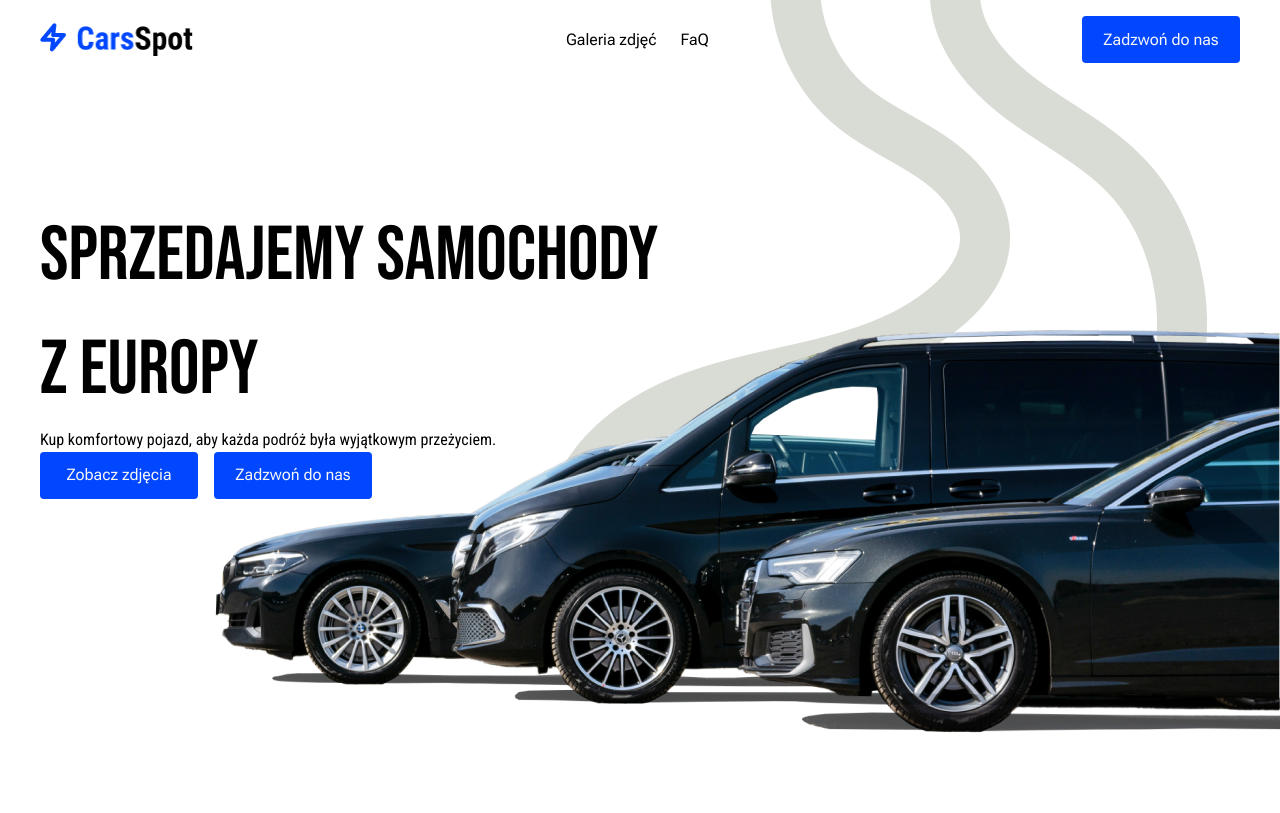
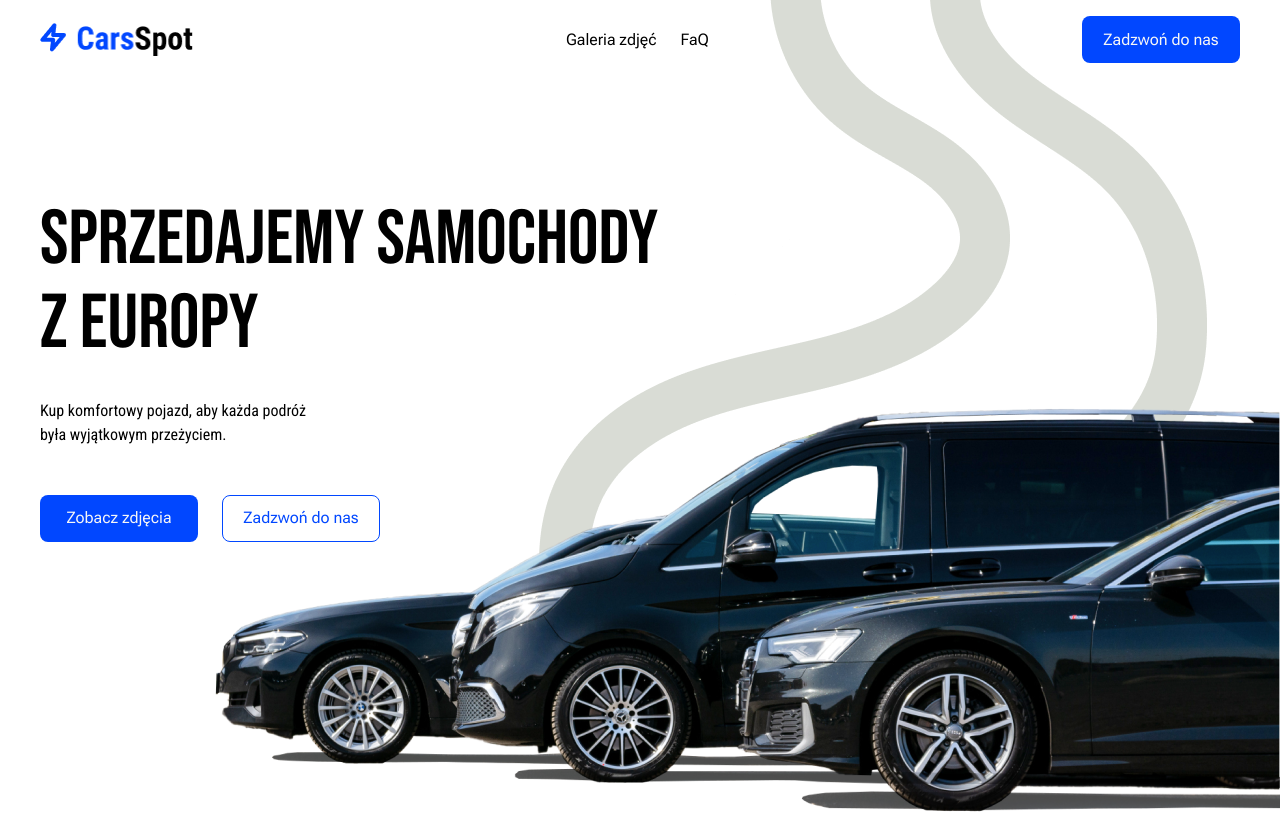
Before and after one commit to Satorki/proj-adsitePro-CarsSpot, a Next.js app: page / in a window 1280 px wide. Built offline with nearby package versions, Linux system fonts and the light colour scheme.

Commit message:
buttons and link with a hover effect and hero all styles done

```diff
--- a/components/atoms/Button.tsx
+++ b/components/atoms/ButtonBlue.tsx
@@ -6,7 +6,7 @@ interface ButtonProps {
 
 const Button: React.FC<ButtonProps> = ({ content }) => {
   return (
-    <button className="w-[158px] h-[47px] gap-[8px] rounded text-[var(--third-white)] bg-[var(--second-blue)] size-[15px]">
+    <button className="w-[158px] h-[47px] gap-[8px] rounded-lg text-[var(--third-white)] bg-[var(--second-blue)] size-[15px] hover:bg-blue-500">
       {content}
     </button>
   );
--- a/components/atoms/Logo.tsx
+++ b/components/atoms/Logo.tsx
@@ -1,6 +1,7 @@
 import Image from "next/image";
 import React from "react";
 import logo from "../../public/images/Logo.png";
+import Link from "next/link";
 //import { RxLightningBolt } from "react-icons/rx";
 
 const Logo = () => {
@@ -12,7 +13,9 @@ const Logo = () => {
     //   </div>
     // </div>
     <div>
-      <Image src={logo} alt="navbar logo" width={152.79} height={32.61} />
+      <Link href="/">
+        <Image src={logo} alt="navbar logo" width={152.79} height={32.61} />
+      </Link>
     </div>
   );
 };
--- a/components/molecules/HeroText.tsx
+++ b/components/molecules/HeroText.tsx
@@ -1,20 +1,21 @@
 import React from "react";
-import Button from "../atoms/Button";
+import Button from "../atoms/ButtonBlue";
 
 const HeroText = () => {
   return (
-    <div className="flex flex-col mt-[120px] max-w-[1200px] mx-auto">
+    <div className="flex flex-col mt-[120px] max-w-[1200px] mx-auto gap-12">
       <div>
-        <h1 className="text-[76.29px] font-bebasNeue">
+        <h1 className="text-[76.29px] font-bebasNeue font-normal leading-[83.92px]">
           SPRZEDAJEMY SAMOCHODY <br /> Z EUROPY
         </h1>
-        <p className="font-robotoCondensed">
-          Kup komfortowy pojazd, aby każda podróż była wyjątkowym przeżyciem.
+        <p className="font-robotoCondensed mt-8">
+          Kup komfortowy pojazd, aby każda podróż <br />
+          była wyjątkowym przeżyciem.
         </p>
       </div>
-      <div className="flex gap-4">
+      <div className="flex gap-6">
         <Button content="Zobacz zdjęcia" />
-        <Button content="Zadzwoń do nas" />
+        <button className="w-[158px] h-[47px] gap-[8px] rounded-lg text-[var(--second-blue)] border-[var(--second-blue)] border size-[15px] hover:bg-blue-200">Zadzwoń do nas</button>
       </div>
     </div>
   );
--- a/components/molecules/Navbar.tsx
+++ b/components/molecules/Navbar.tsx
@@ -1,6 +1,7 @@
 import React from "react";
 import Logo from "../atoms/Logo";
-import Button from "../atoms/Button";
+import Button from "../atoms/ButtonBlue";
+import Link from "next/link";
 
 const Navbar = () => {
   const navList = ["Galeria zdjęć", "FaQ"];
@@ -12,7 +13,9 @@ const Navbar = () => {
         <nav>
           <ul className="flex gap-[24px] text-base">
             {navList.map((item, index) => (
-              <li key={index}>{item}</li>
+              <li key={index}>
+                <Link href="/#" className="hover:opacity-50">{item}</Link>
+              </li>
             ))}
           </ul>
         </nav>
--- a/containers/home-page/Hero.tsx
+++ b/containers/home-page/Hero.tsx
@@ -28,7 +28,7 @@ const Hero = () => {
             objectFit: "cover",
             zIndex: -1,
             right: 0,
-            top: 328,
+            top: 407,
           }}
         />
         <Image
@@ -39,7 +39,7 @@ const Hero = () => {
             objectFit: "cover",
             zIndex: -1,
             right: 0,
-            top: 328,
+            top: 407,
           }}
         />
     </>
```
